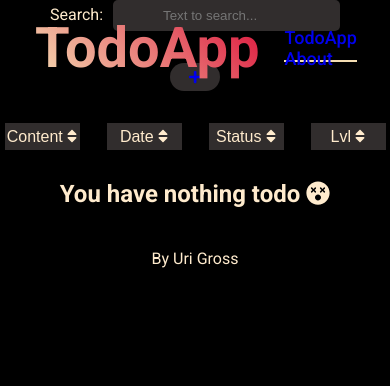
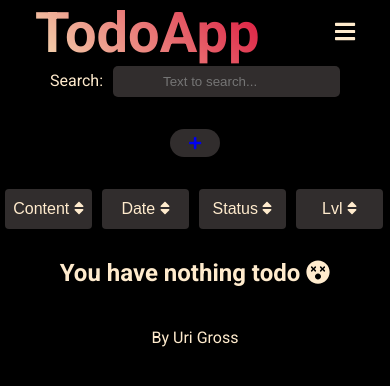
Before and after one commit to urigross/TodoApp., an Angular app: page /#/ in a window 390 px wide. Shown: the top 386 px of the page. Built offline with nearby package versions, Linux system fonts and the light colour scheme.

Commit message:
Added a mobile menu full operating, tested, made some resoponsive adjustments

```diff
--- a/src/app/cmps/header/header.component.html
+++ b/src/app/cmps/header/header.component.html
@@ -1,16 +1,19 @@
 <nav>
     <div class="nav-container max-width">
         <h1 class="logo">Todo<span>App</span></h1>
-        <ul>
+        <ul [ngClass]="mobileMenuOn?'active':''">
             <li>
-                <a routerLink="/" routerLinkActive="active" [routerLinkActiveOptions]="{exact:true}">Todo<span>App</span></a>
+                <a routerLink="/" routerLinkActive="active" [routerLinkActiveOptions]="{exact:true}" (click)="onCloseMenu()">Todo<span>App</span></a>
             </li>
             <li>
-                <a routerLink="/about" routerLinkActive="active">About</a>
+                <a routerLink="/about" routerLinkActive="active" (click)="onCloseMenu()">About</a>
             </li>
         </ul>
-        <!-- <div class="menu-btn">
-            <fa-icon [icon]="faBars"></fa-icon>
-        </div> -->
+        <div class="menu-btn">
+            <fa-icon [icon]="faTimes" *ngIf="mobileMenuOn; else closeMenuBtn" (click)="onCloseMenu()"></fa-icon>
+            <ng-template #closeMenuBtn>
+                <fa-icon [icon]="faBars" (click)="onOpenMenu()"></fa-icon>
+            </ng-template>
+        </div>
     </div>
 </nav>
--- a/src/app/cmps/header/header.component.scss
+++ b/src/app/cmps/header/header.component.scss
@@ -1,22 +1,20 @@
-nav{
-    position: fixed;
-    width: 100% ;
-    padding: 15px 0;
-    .nav-container{
+    nav {
+    .nav-container {
         display: flex;
         align-items: center;
         justify-content: space-between;
-         .logo{
+        .logo {
             background-image: linear-gradient(45deg, wheat, crimson);
             background-clip: text;
             -webkit-text-fill-color: transparent;
             -moz-background-clip: text;
             -moz-text-fill-color: transparent;
         }
-         ul{
-             li{
+        ul {
+            li {
                 display: inline-block;
-                 a{
+                a {
+                    display: block;
                     font-size: 18px;
                     font-weight: 500;
                     margin-inline-start: 25px;
@@ -24,129 +22,82 @@ nav{
                     transition: .3s ease-in-out;
                 }
             }
-             hr {
-                 height: 0.25rem;
-                 width: 25%;
-                 margin: 0;
-                 background: crimson;
-                 border: none;
+        }
+        .menu-btn{
+            display: none;
+            font-size: 23px;
+        }
+    }
+    .nav-container ul li a:hover {
+        color: crimson;
+    }
+}
+
+@media (max-width: 3000px) {
+    nav {
+        .nav-container {
+            .logo {
+                font-size: 3.5em;
+            }
+            ul {
+                li {
+                    display: inline-block;
+                    &>.active {
+                        border-bottom: 2px solid wheat;
+                        transition: all 0.3s ease;
+                        border-color: crimson;
+                    }
+                    &>.active:hover {}
                 }
             }
         }
-    .nav-container ul li a:hover{
-        color: crimson;
+    }
+    @media (max-width: 991px) {
+        nav {
+            .nav-container{
+                ul {
+                    li {
+                        display: block;
+                        a {
+                            display: inline-block;
                         }
                     }
-    @media (max-width: 3000px) {
-        .header {
-            height: 140px;
-            background-color: black;
-            border-color: #f1f6ed;
-            box-shadow: 0 2px 2px rgb(0 0 0 / 20%);
-            margin-bottom: 50px;
-            width: 1045px;
-            h1 {
-                text-align: center;
-                height: 100px;
-                line-height: 100px;
                 }
             }
-        nav {
-            .nav-container{
-                .logo{
-                    font-size: 3.5em;
-                }
-                ul{
-                    li{
-                        &>.active {
-                            border-bottom: 2px solid wheat;
-                            transition: all 0.3s ease;
-                        }
-                        &>.active:hover{
-                            border-color: crimson;
         }
     }
 }
 
-            }
-            // padding: 10px;
-            // display: flex;
-            // grid-gap: 20px;
-        }
-    }
-
-    @media (max-width: 1300px) {
-        .header {
-            width: 860px;
-        }
-    }
-
-    @media (max-width: 960px) {
-        .header {
-            width: 558px;
+@media (max-width: 947px){
     nav{
-                // justify-content: center;
+        .nav-container{
+            ul{
+                position: fixed;
+                height: 100vh;
+                width: 100%;
+                left: -100%;
+                top: 0;
+                background: #111;
+                text-align: center;
+                padding-top: 80px;
+                transition: all 0.3s ease;
+                li{
+                    display: block;
+                    a{
+                        display: inline-block;
+                        margin: 20px 0;
+                        font-size: 25px;
                     }
                 }
             }
-
-    @media (max-width:615px) {
-        .header {
-            width: 450px;
-
+            ul.active{
+                left: 0;
+                z-index: 1;
             }
-    }
-
-    @media (max-width:500px) {
-        .header {
-            width: 380px;
-        }
-    }
-
-    @media (max-width:420px) {
-        .header {
-            width: 100%;
-            h1{
-                margin-bottom: 0;
-            }
-        }
-        // nav {
-        //     justify-content: center;
-        // }
-    }
-    @media only screen and (max-width: 420px) and (max-height: 740px)  {
-        .header{
-            height: 90px;
-            h1{
-                text-align: center;
-                height: 50px;
-                line-height: 50px;
-            }
-        }
-
-    }
-
-
-    @media (max-width:385px) {
-      .header{
-        height: 88px;
-        margin-bottom: 32px;
-        h1 {
-            height: 33px;
-            line-height: 33px;
-            padding-top: 14px;
-            margin-bottom: 19px;
+            .menu-btn {
+                display: block;
+                z-index: 999;
             }
         }
     }
-
-    @media (max-width:365px) {
-        .header {
-            height: 70px;
-            h1 {
-                height: 24px;
-                line-height: 24px;
-                margin-bottom: 13px;
 }
-        }
-    }
--- a/src/app/cmps/header/header.component.ts
+++ b/src/app/cmps/header/header.component.ts
@@ -1,7 +1,5 @@
-import { ChangeDetectionStrategy, Component, OnInit } from '@angular/core';
-import { faBars } from '@fortawesome/free-solid-svg-icons';
-
-
+import { ChangeDetectionStrategy, Component, HostListener, OnInit } from '@angular/core';
+import { faBars, faTimes } from '@fortawesome/free-solid-svg-icons';
 @Component({
   selector: 'app-header',
   templateUrl: './header.component.html',
@@ -10,4 +8,13 @@ import { faBars } from '@fortawesome/free-solid-svg-icons';
 })
 export class HeaderComponent {
   faBars = faBars;
- }
+  faTimes = faTimes;
+  mobileMenuOn= false;
+// Because the dual layout (mobile + desktop) of menu - Couldn't use toggleMenu
+  onOpenMenu(){
+    this.mobileMenuOn = true;
+  }
+  onCloseMenu(){
+    this.mobileMenuOn = false;
+  }
+}
--- a/src/app/cmps/todo-list/todo-list.component.scss
+++ b/src/app/cmps/todo-list/todo-list.component.scss
@@ -70,6 +70,9 @@
         width: unset;
         margin-left: unset;
     }
+    .todo-box{
+        justify-content: center;
+    }
 }
 
 @media (max-width: 600px){
--- a/src/app/pages/todo/todo.component.scss
+++ b/src/app/pages/todo/todo.component.scss
@@ -8,9 +8,6 @@
     font-size: 14px;
     background-color: rgb(49, 45, 45);
 }
-
-
-
 
 @media (max-width: 3000px) {
     .todo-app-container {
@@ -36,7 +33,8 @@
         button {
             font-size: 16px;
             height: 27px;
-            border:none;
+            border: none;
+            border-radius: 4px;
         }
     }
     .content-btn {
@@ -58,11 +56,7 @@
 
 @media (max-width: 1300px) {
     .todo-app-container {
-        // .upper-section {
-        //     height: 180px;
-        //     padding-left: 0px;
-        // }
-        .sort-btn-container{
+        .sort-btn-container {
             min-width: 860px;
         }
         .content-btn {
@@ -87,7 +81,6 @@
         .sort-btn-container {
             gap: 37px;
             min-width: 558px;
-
             button {
                 min-width: 120px;
                 min-width: 92px;
@@ -113,18 +106,13 @@
         .sort-btn-container {
             min-width: 380px;
             button {
-                min-width: 75px;
+                height: 40px;
+                min-width: 87px;
+            }
+            button:not(:last-child) {
+                margin-right: 10px;
             }
         }
-    }
-}
-
-@media only screen and (max-width: 420px) and (max-height: 740px) {
-    .todo-app-container {
-        // .upper-section {
-        //     height: 148px;
-        //     width: 380px;
-        // }
     }
 }
 
@@ -138,16 +126,12 @@
 @media only screen and (max-width: 385px) and (max-height: 680px) {
     .todo-app-container {
         height: 513px;
-
-
     }
 }
 
 @media only screen and (max-width: 385px) {
     .todo-app-container {
         .sort-btn-container {
-            // justify-content: space-between;
-            // max-width: 330px;
             gap: 4px;
             justify-content: center;
             button:not(:last-child) {
@@ -156,16 +140,12 @@
             button {
                 height: 40px;
                 min-width: 70px;
-                border-radius: 4px;
                 padding: 12px;
             }
         }
         .add-btn {
             margin-bottom: 20px;
         }
-        // .upper-section {
-        //     padding-left: 15px;
-        // }
     }
 }
 
@@ -184,20 +164,19 @@
         .sort-btn-container {
             display: flex;
             justify-content: space-evenly;
-            max-width: 310px;
+            min-width: 310px;
             gap: 0px;
             button:not(:last-child) {
                 margin-right: 5px;
             }
             button {
                 min-width: 75px;
+                height: 40px;
+                padding: 7px;
             }
             .importance-btn {
                 min-width: 40px;
             }
         }
-        // .upper-section {
-        //     width: 315px;
-        // }
     }
 }
```
Also changed, not shown: src/app/services/window-scroll.service.ts (added, +10 -0 lines), 1 other file (tests, documents, lock files or other folders). Lines whose indentation alone changed are shown as unchanged.
